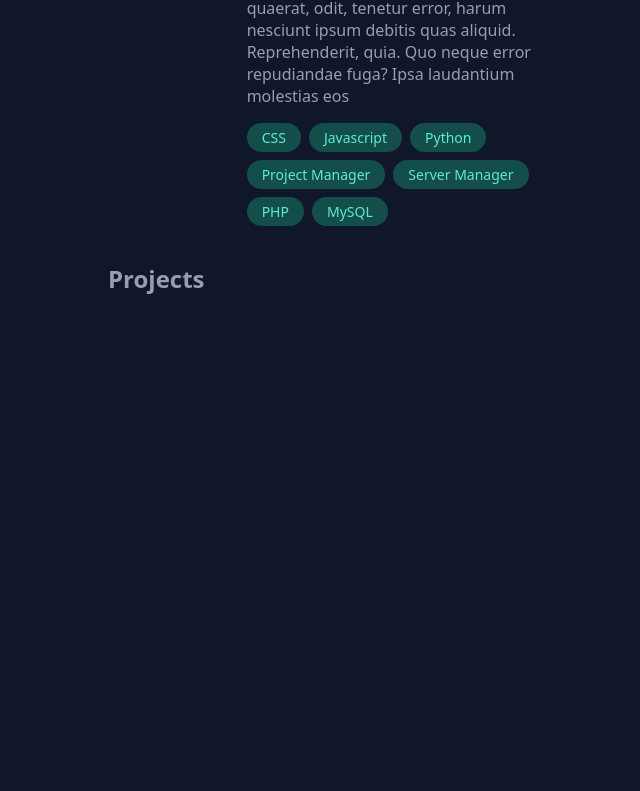
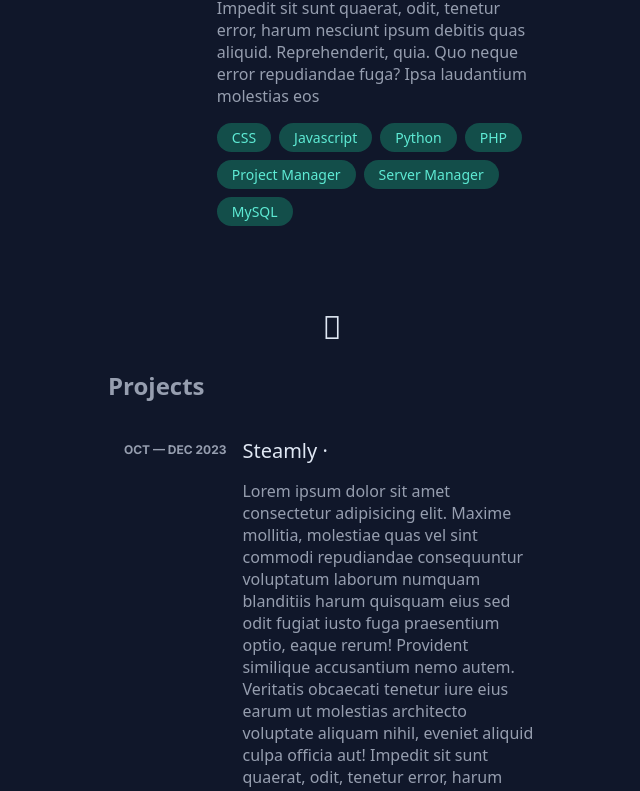
Before and after one commit to MaorIdi/Portfolio, a Next.js app: page / in a window 1280 px wide. Shown: the part 2460-3251 px from the top of the page, without its empty margins (404-1044 px from the left). Before the commit the page ends 2774 px from the top, so only its background shows below. Built offline with nearby package versions, Linux system fonts and the light colour scheme.

Commit message:
down-arrow

```diff
--- a/app/components/Card.tsx
+++ b/app/components/Card.tsx
@@ -12,20 +12,34 @@ type props = {
 
 const Card = (props: props) => {
   const [showPopUp, setShowPopUp] = useState(false);
+  const [expand, setExpand] = useState(false);
 
   const handleShowPopUp = () => {
     setShowPopUp(!showPopUp);
+  };
+  const handleExpand = () => {
+    setExpand(!expand);
   };
   return (
     <>
       {showPopUp ? (
         <>
           <div className={`${styles.popUp} ${showPopUp && styles.hide}`}>
-            <i
-              className={`fa-regular fa-x ${styles.xButton}`}
-              onClick={handleShowPopUp}
-            ></i>
-            <iframe src={props.linkTo} height="800" width="1080"></iframe>
+            <div className={styles.buttons}>
+              <i
+                className={`fa-regular fa-arrow-up-right-and-arrow-down-left-from-center ${styles.expandButton}`}
+                onClick={handleExpand}
+              ></i>
+              <i
+                className={`fa-regular fa-x ${styles.xButton}`}
+                onClick={handleShowPopUp}
+              ></i>
+            </div>
+            <iframe
+              src={props.linkTo}
+              height={!expand ? "800" : window.innerHeight - 100}
+              width={!expand ? "1100" : window.innerWidth - 100}
+            ></iframe>
           </div>
         </>
       ) : (
--- a/app/components/HomePage.tsx
+++ b/app/components/HomePage.tsx
@@ -2,6 +2,7 @@ import React from "react";
 import styles from "@/app/styles/HomePage.module.css";
 import LeftNav from "@/app/components/LeftNav";
 import Card from "@/app/components/Card";
+
 const HomePage = () => {
   const kovachTech = `
   Lorem ipsum dolor sit amet consectetur adipisicing elit. Maxime mollitia,
@@ -107,20 +108,21 @@ quia. Quo neque error repudiandae fuga? Ipsa laudantium molestias eos
             <div className={styles.experience}>
               <h1>Experience</h1>
               <Card
-                title="Ghost Squawk"
-                description={ghostSquawk}
+                title="Mycri Services"
+                description={kovachTech}
                 tags={[
                   "CSS",
                   "Javascript",
                   "Python",
-                  "PHP",
                   "Project Manager",
                   "Server Manager",
+                  "PHP",
                   "MySQL",
                 ]}
-                date="2021 — 2022"
-                linkTo="http://localhost/GhostSquawkV2/"
+                date="June — Sep 2023"
+                linkTo="http://localhost/Mycri-Website-main/"
               />
+
               <Card
                 title="Kovach Technologies"
                 description={kovachTech}
@@ -137,24 +139,42 @@ quia. Quo neque error repudiandae fuga? Ipsa laudantium molestias eos
                 linkTo="http://localhost/DEFT-Analytics/"
               />
               <Card
-                title="Mycri Services"
-                description={kovachTech}
+                title="Ghost Squawk"
+                description={ghostSquawk}
                 tags={[
                   "CSS",
                   "Javascript",
                   "Python",
+                  "PHP",
                   "Project Manager",
                   "Server Manager",
-                  "PHP",
                   "MySQL",
                 ]}
-                date="June — Sep 2023"
-                linkTo="http://localhost/Mycri-Website-main/"
+                date="2021 — 2022"
+                linkTo="http://localhost/GhostSquawkV2/"
               />
             </div>
           </section>
+          <div className={styles.arrowDown}>
+            <i className="fa-thin fa-arrow-down"></i>
+          </div>
           <section id="third">
             <h1>Projects</h1>
+            <Card
+              title="Steamly"
+              description={kovachTech}
+              tags={[
+                "CSS",
+                "Javascript",
+                "Python",
+                "Project Manager",
+                "Server Manager",
+                "PHP",
+                "MySQL",
+              ]}
+              date="Oct — Dec 2023"
+              linkTo="http://localhost/steamly-main/"
+            />
           </section>
         </div>
       </div>
--- a/app/styles/Card.module.css
+++ b/app/styles/Card.module.css
@@ -80,17 +80,9 @@
   text-align: right;
 }
 
-.xButton {
-  transform: translate(-1rem, 2rem);
-  z-index: 300;
-}
-
-.xButton:hover {
-  cursor: pointer;
-}
-
 .popUp iframe {
   border-radius: 15px;
+  transition: 1s ease;
 }
 
 @keyframes fade-in {
@@ -101,3 +93,31 @@
     opacity: 1;
   }
 }
+
+.expandButton {
+  text-align: left;
+  z-index: 300;
+}
+
+.xButton {
+  z-index: 300;
+}
+
+.buttons i {
+  cursor: pointer;
+  transition: transform 150ms ease-in-out;
+}
+.buttons {
+  font-size: 24px;
+  display: flex;
+  gap: 0.5rem;
+  justify-content: space-between;
+  background-color: white;
+  transform: translateY(1.5rem);
+  border-radius: 15px 15px 0px 0px;
+  padding: 1rem 2rem;
+}
+
+.buttons i:hover {
+  transform: scale(0.9);
+}
--- a/app/styles/HomePage.module.css
+++ b/app/styles/HomePage.module.css
@@ -96,3 +96,20 @@
 .mainImage {
   filter: drop-shadow(5px 5px 10px #000000);
 }
+
+.arrowDown {
+  animation: arrowAnimation 4s ease-in-out infinite;
+  text-align: center;
+  font-size: 32px;
+  color: var(--text-bold);
+  padding: 2rem;
+}
+
+@keyframes arrowAnimation {
+  0% {
+    transform: translateY(0);
+  }
+  50% {
+    transform: translateY(2rem);
+  }
+}
```
Also changed, not shown: package.json (+5 -4 lines), 1 other file (tests, documents, lock files or other folders).
